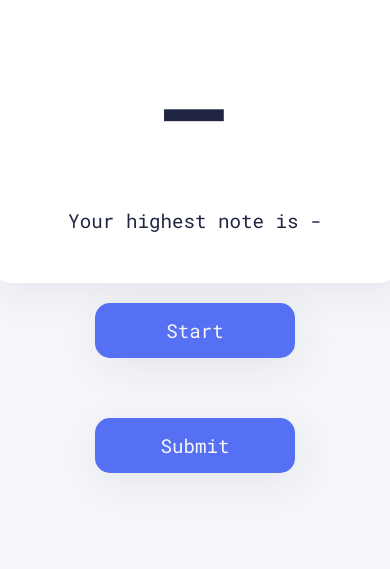
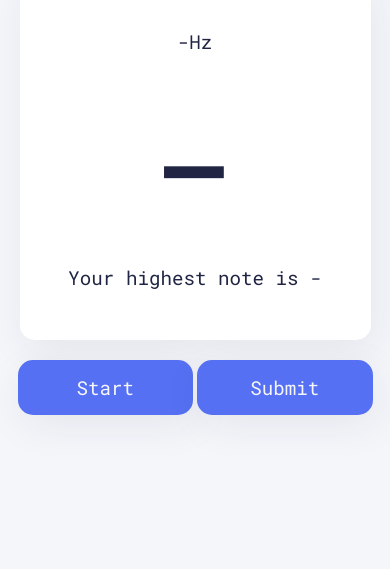
Before and after one commit to Jong1Kim/Customized-AI-Karaoke, a plain HTML site: page detectNote.html in a window 390 px wide. Shown: the part 275-844 px from the top of the page. Drawn offline with Linux system fonts and the light colour scheme.

Commit message:
make style responsive to mobile

```diff
--- a/style.css
+++ b/style.css
@@ -74,6 +74,17 @@ button:focus {
     width: 200px;
 }
 
+@media screen and (max-width: 768px) {
+    #detector {
+        width: 90%;
+    }
+
+    #input-button,
+    #submit-button {
+        width: 45%;
+    }
+}
+
 /* youtube page */
 
 #input {
```
